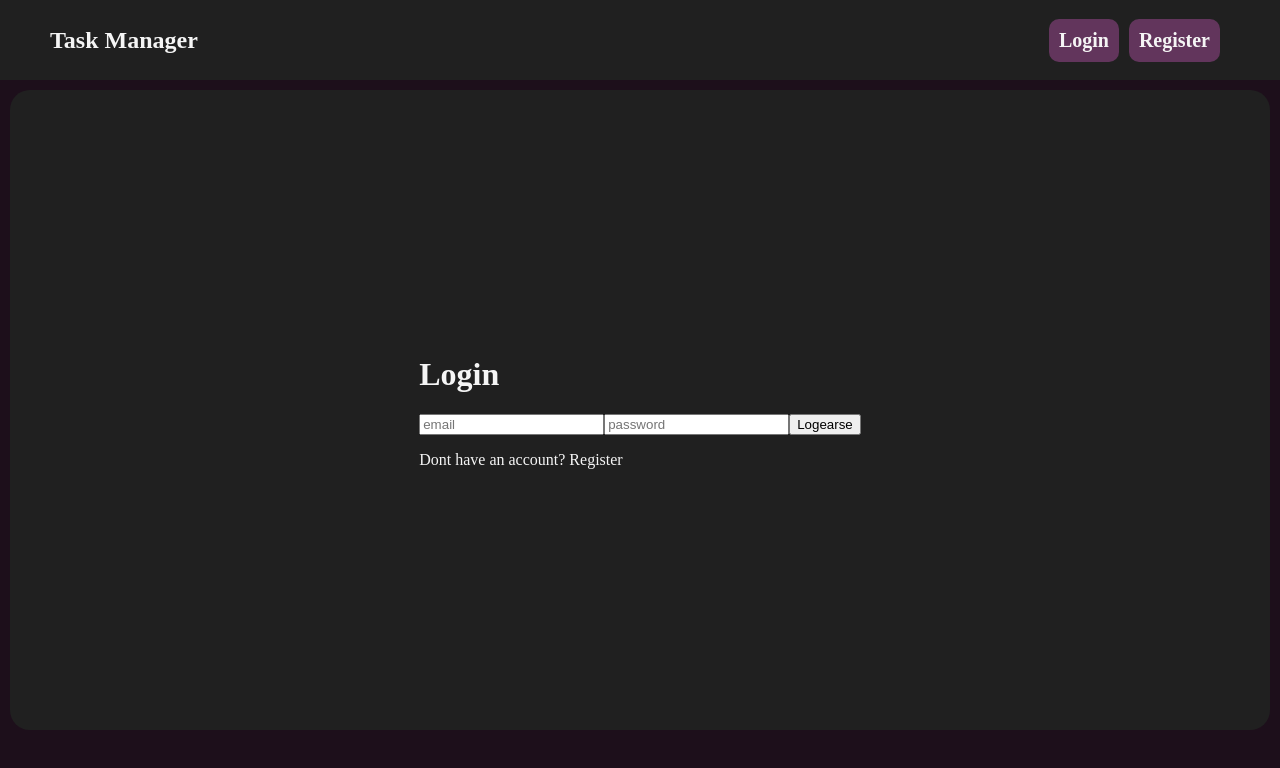
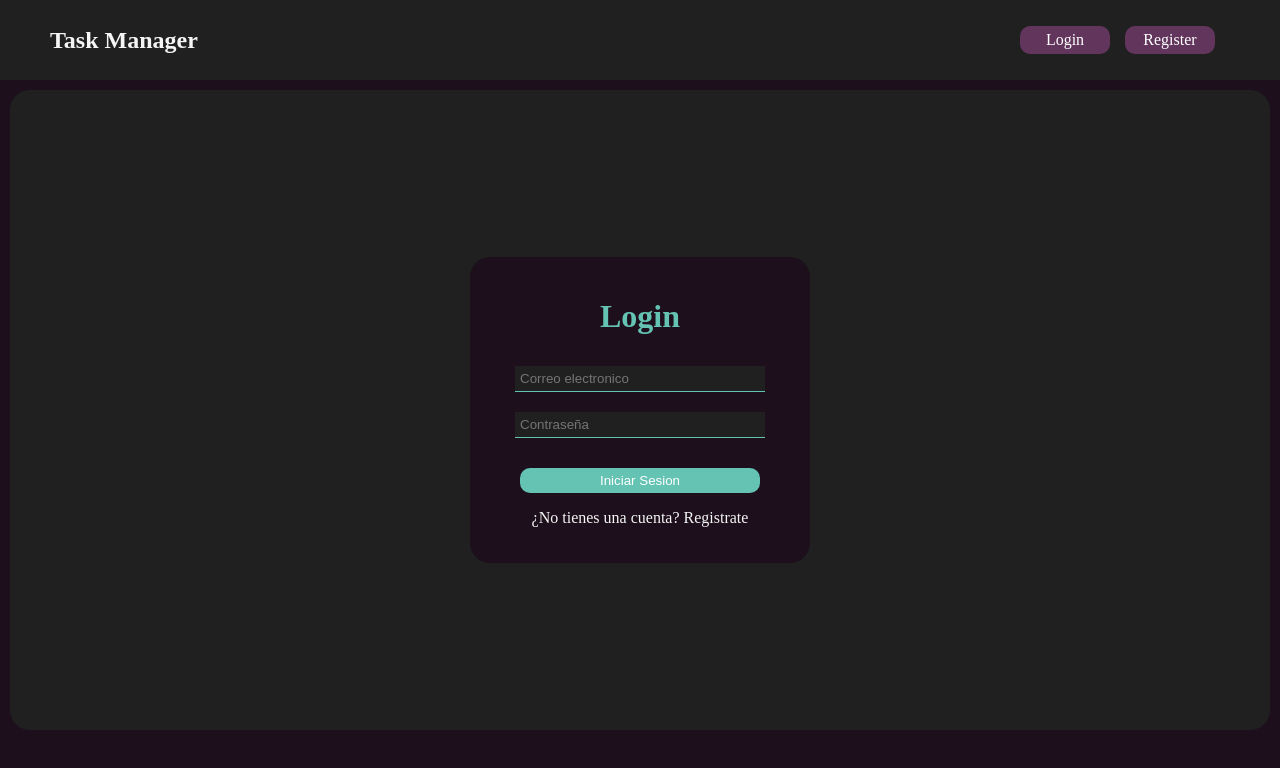
Before and after one commit to jonas0910/TaskManager, a React (Vite) app in the folder client/: page /login in a window 1280 px wide. Shown: the top 768 px of the page. Built offline with nearby package versions, Linux system fonts and the light colour scheme.

Commit message:
Interfaz Login y Reggister v1

```diff
--- a/client/src/components/NavBar.jsx
+++ b/client/src/components/NavBar.jsx
@@ -15,9 +15,9 @@ function NavBar() {
             {
                 isAuthenticated ? (
                     <>
-                        <li>
-                            Welcome <b> {user.username}</b>
-                        </li>
+
+                        <div className='bienvenida'> Bienvenido <b> {user.username}</b></div>
+
                         <li>
                             <Link to="/add-task">Add Task</Link>
                         </li>
--- a/client/src/components/TaskCard.jsx
+++ b/client/src/components/TaskCard.jsx
@@ -1,6 +1,7 @@
 
 import { Link } from "react-router-dom";
 import { useTasks } from "../context/TaskContext";
+import './styles/TaskCard.css'
 import utc from "dayjs/plugin/utc";
 import dayjs from "dayjs";
 dayjs.extend(utc);
@@ -10,25 +11,23 @@ function TaskCard({task}) {
     const {deleteTask}=useTasks();
 
     return (
-    <div className="bg-zinc-800 max-w-md w-full p-10 rounded-md">
-            <header className="flex justify-between">
-            <h1 className="text-2-xl font-bold">{task.title}</h1>
-            <div className="flex gap-x-2 items-center">
-                <Link to={`/task/${task._id}`}
-                className="bg-blue-500 hover:bg-blue-600 px-3 py-2 rounded-md">Edit</Link>
+    <div className="tarjeta">
+            <header className="cabecera">
+            <h1 className="titulo">{task.title}</h1>
+            <div className="opciones">
+                <Link to={`/task/${task._id}`} className="editar">Editar</Link>
                 <button onClick={
                     () => {
                         deleteTask(task._id)
                     }
                 }
-                className="bg-red-500 hover:bg-red-600 px-3 py-2 rounded-md"
-                >
-                    Delete
+                className="eliminar">
+                    Eliminar
                 </button>
             </div>
             </header>
-            <p className="text-slate-300">{task.description}</p>
-            <p className="text-slate-300">{dayjs(task.date).utc().format('DD/MM/YYYY')}</p>
+            <p className="contenido">{task.description}</p>
+            <p className="contenido">{dayjs(task.date).utc().format('DD/MM/YYYY')}</p>
     </div>
     )
 }
--- a/client/src/components/styles/NavBar.css
+++ b/client/src/components/styles/NavBar.css
@@ -8,5 +8,9 @@
     position: sticky;
     top: 0;
     z-index: 10;
+}
 
+.bienvenida{
+    font-size: 20px;
+    margin-right: 40px;
 }
--- /dev/null
+++ b/client/src/components/styles/TaskCard.css
@@ -0,0 +1,3 @@
+.tarjeta{
+    width: 300px;
+}
--- a/client/src/pages/LoginPage.jsx
+++ b/client/src/pages/LoginPage.jsx
@@ -26,31 +26,29 @@ function LoginPage() {
           </div>
         ))}
 
-        <h1 className="">Login</h1>
-        <form onSubmit={onSubmit}>
+        <h1 className="titulo">Login</h1>
+        <form onSubmit={onSubmit} className="formulario">
           <input
             type="email"
             {...register("email", { required: true })}
-            className=""
-            placeholder="email"
+            placeholder="Correo electronico"
           />
           {errors.email && <span className="">Email is required</span>}
           <input
             type="password"
             {...register("password", { required: true })}
-            className=""
-            placeholder="password"
+            placeholder="Contraseña"
           />
           {errors.password && <p className="">Password is required</p>}
-          <button type="submit" className="">
+          <button type="submit" >
             {" "}
-            Logearse
+            Iniciar Sesion
           </button>
         </form>
         <p className="">
-          Dont have an account?{" "}
-          <Link to="/register" className="">
-            Register
+          ¿No tienes una cuenta?{" "}
+          <Link to="/register" >
+            Registrate
           </Link>
         </p>
       </div>
--- a/client/src/pages/Register.jsx
+++ b/client/src/pages/Register.jsx
@@ -31,13 +31,13 @@ function RegisterPage() {
           </div>
         ))}
 
-        <h1 className="">Register</h1>
-        <form onSubmit={onSubmit}>
+        <h1 className="titulo">Register</h1>
+        <form onSubmit={onSubmit} className="formulario">
           <input
             type=""
             {...register("username", { required: true })}
             className=""
-            placeholder="username"
+            placeholder="Nombre de usuario"
           />
           {errors.username && <span className="">Username is required</span>}
 
@@ -45,24 +45,24 @@ function RegisterPage() {
             type="email"
             {...register("email", { required: true })}
             className=""
-            placeholder="email"
+            placeholder="Correo electronico"
           />
           {errors.email && <span className="">Email is required</span>}
           <input
             type="password"
             {...register("password", { required: true })}
             className=""
-            placeholder="password"
+            placeholder="Contraseña"
           />
           {errors.password && <p className="t">Password is required</p>}
           <button type="submit" className="">
-            Register
+            Registrarse
           </button>
         </form>
         <p className="">
-          Already have an account?{" "}
+          ¿Ya tienes una cuenta?{" "}
           <Link to="/login" className="">
-            Login
+            Inicie Sesión
           </Link>
         </p>
       </div>
--- a/client/src/pages/styles/ForAll.css
+++ b/client/src/pages/styles/ForAll.css
@@ -19,17 +19,65 @@
     padding-left: 0;
 }
 
-.opciones li{
-    font-size: 20px;
-    font-weight: bold;
+.opciones li a{
+    width: 80px;
     background-color:var(--primary-color);
-    padding: 10px;
+    display: flex;
+    justify-content: center;
+    padding: 5px;
     cursor: pointer;
-    color: black;
+    color: var(--tertiary-color);
     border-radius: 10px;
-    margin-right: 10px;
+    margin-right: 15px;
 }
 
-.opciones li:hover{
+.opciones li a:hover{
     scale: 1.1;
 }
+
+.contenedor-form{
+    display: flex;
+    flex-direction: column;
+    justify-content: center;
+    align-items: center;
+    margin: 10px;
+    border-radius: 20px;
+    background-color: var(--background);
+    padding: 20px;
+}
+.titulo{
+    color: var(--secondary-color);
+}
+
+.formulario{
+    display: flex;
+    flex-direction: column;
+    justify-content: center;
+    align-items: center;
+    width: 300px;
+}
+
+.formulario input{
+    margin: 10px 0 10px 0;
+    padding: 5px;
+    width: 80%;
+    background-color: var(--page-background-color);
+    border: none;
+    color: var(--tertiary-color);
+    border-bottom: 1px solid var(--secondary-color);
+}
+
+.formulario input:focus{
+    outline: none;
+}
+
+.formulario button{
+    margin-top: 20px;
+    padding: 5px;
+    width: 80%;
+    background-color: var(--secondary-color);
+    border: none;
+    color: var(--tertiary-color);
+    border-radius: 10px;
+    cursor: pointer;
+}
--- a/client/src/pages/styles/HomePage.css
+++ b/client/src/pages/styles/HomePage.css
@@ -1,18 +1,19 @@
 img{
-    height: 500px;
+    max-width: 500px;
+    margin-left: 100px;
 }
 
 .bienvenido{
-    font-size: 50px;
+    font-size: 100px;
     color: var(--secondary-color);
     font-weight: bold;
-
 }
 
 .contenido{
-    max-width: 500px;
+    max-width: 600px;
 }
 
 .contenido p{
     margin-bottom: 40px;
+    font-size: 20px;
 }
```
Also changed, not shown: client/src/pages/styles/LoginPage.css (added).
